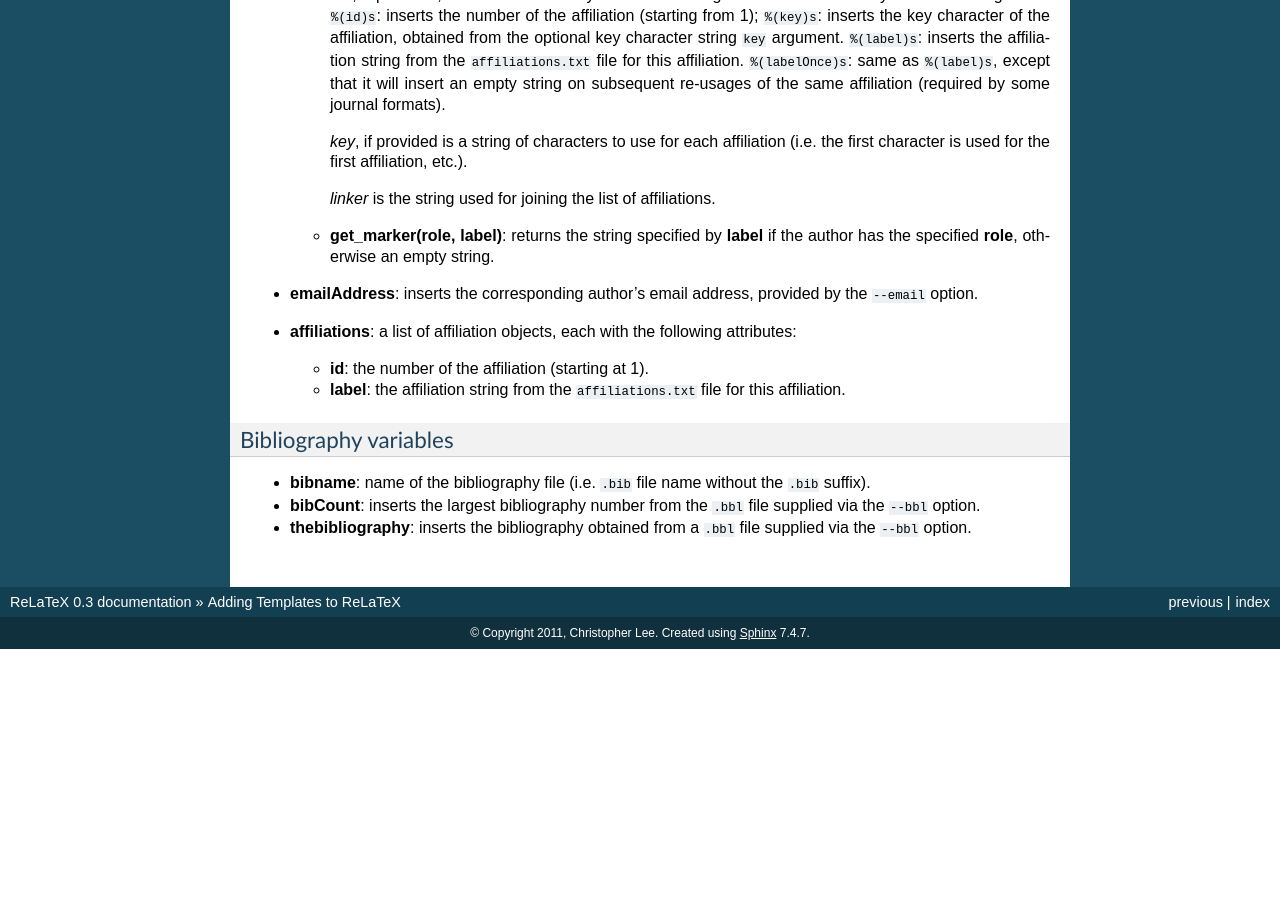
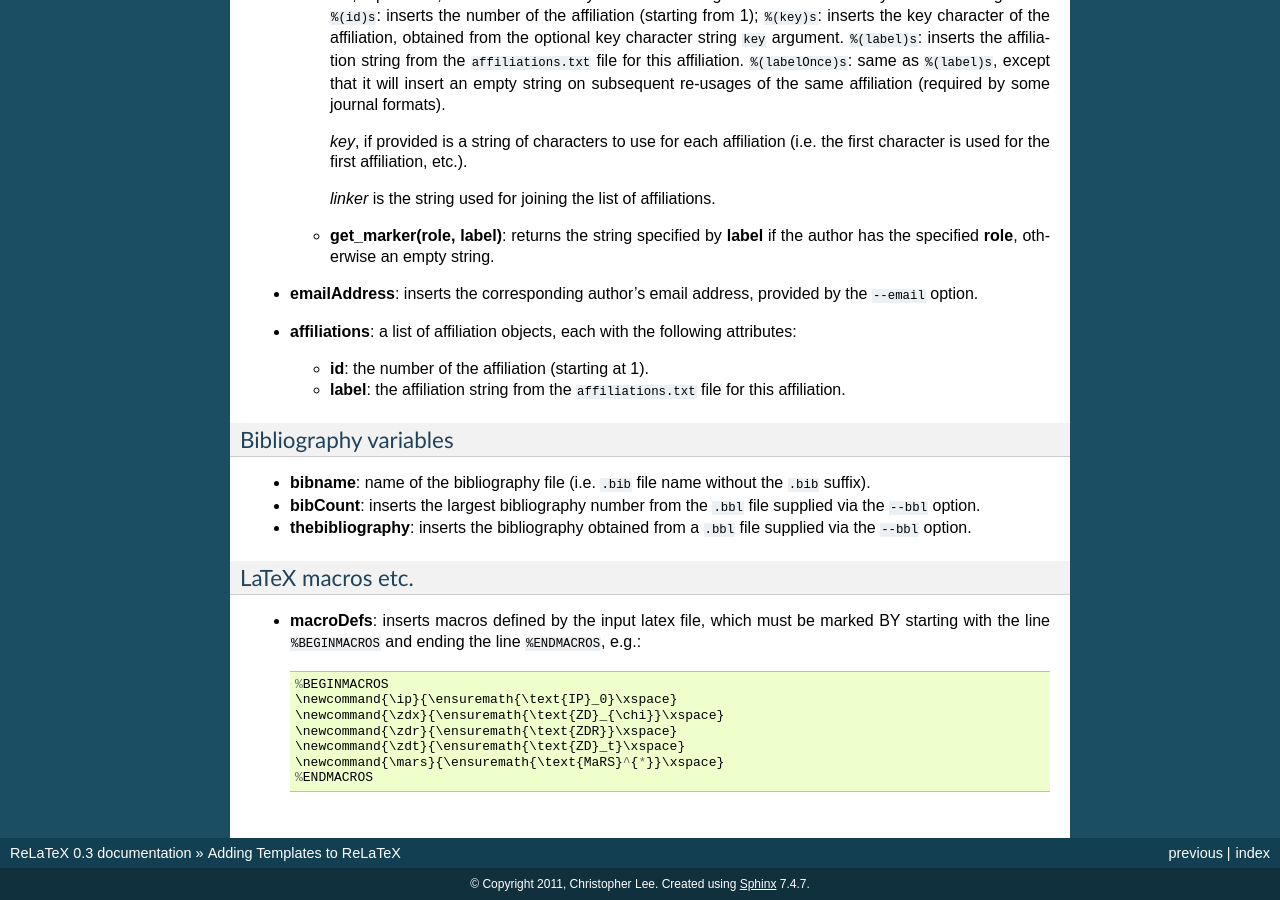
Before and after one commit to cjlee112/relatex, a Sphinx documentation site: the page built from doc/templating.rst, in a window 1280 px wide and 900 px high, scrolled down 1398 px. Built offline with Sphinx 7.4.7, drawn with Linux system fonts in a browser that asks for light colours; before the commit the page ends 2047 px from its top, so only the background shows below that.

Commit message:
added docs explaining --authors, --title, and macroDefs new options

```diff
--- a/doc/templating.rst
+++ b/doc/templating.rst
@@ -139,3 +139,18 @@ Bibliography variables
 
 * **thebibliography**: inserts the bibliography obtained from
   a ``.bbl`` file supplied via the ``--bbl`` option.
+
+LaTeX macros etc.
+..................
+
+* **macroDefs**: inserts macros defined by the input latex file,
+  which must be marked BY starting with the line ``%BEGINMACROS`` and
+  ending the line ``%ENDMACROS``, e.g.::
+
+    %BEGINMACROS
+    \newcommand{\ip}{\ensuremath{\text{IP}_0}\xspace}
+    \newcommand{\zdx}{\ensuremath{\text{ZD}_{\chi}}\xspace}
+    \newcommand{\zdr}{\ensuremath{\text{ZDR}}\xspace}
+    \newcommand{\zdt}{\ensuremath{\text{ZD}_t}\xspace}
+    \newcommand{\mars}{\ensuremath{\text{MaRS}^{*}}\xspace}
+    %ENDMACROS
```
Also changed, not shown: README.txt (+8 -1 lines), doc/command.rst (+8 -0 lines).
